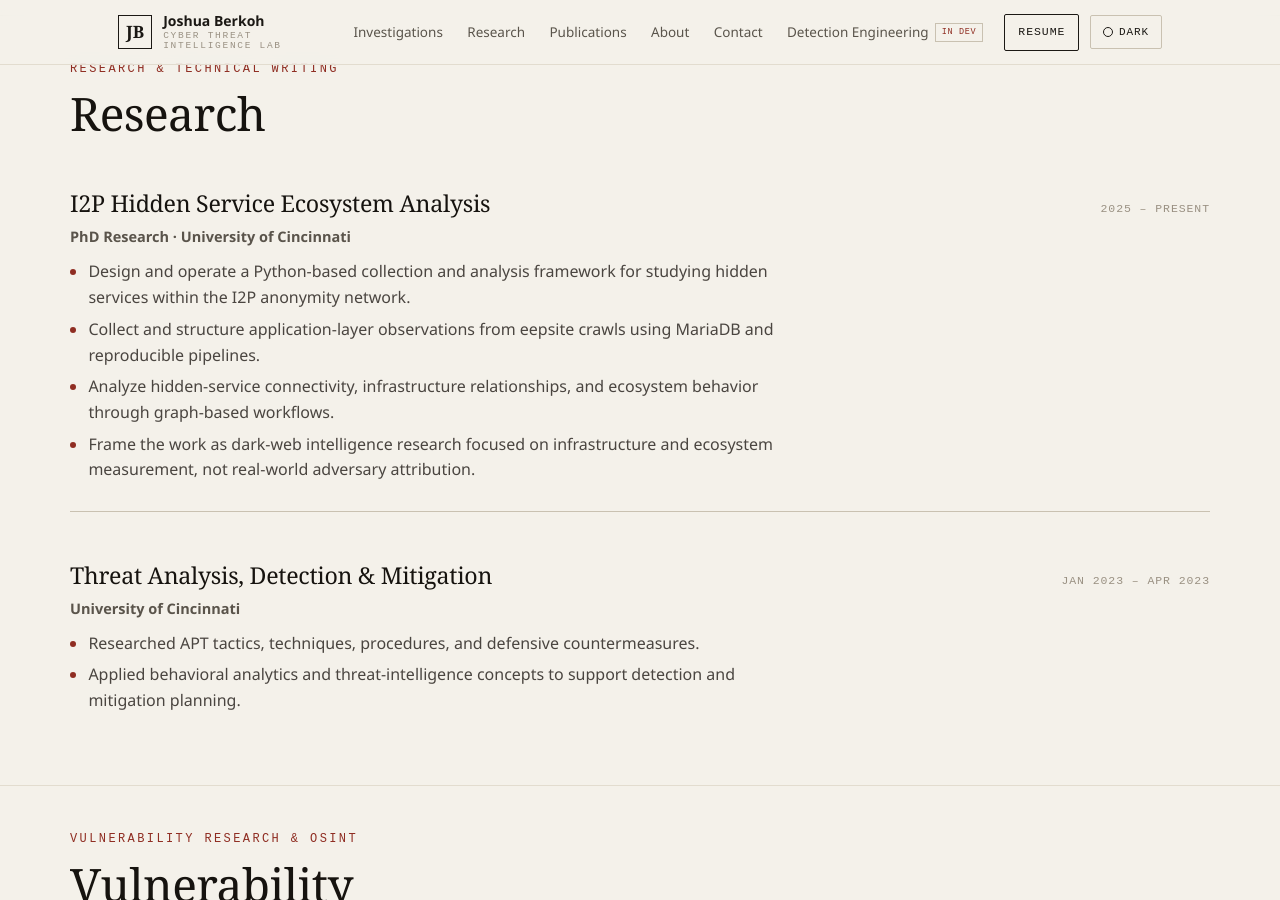
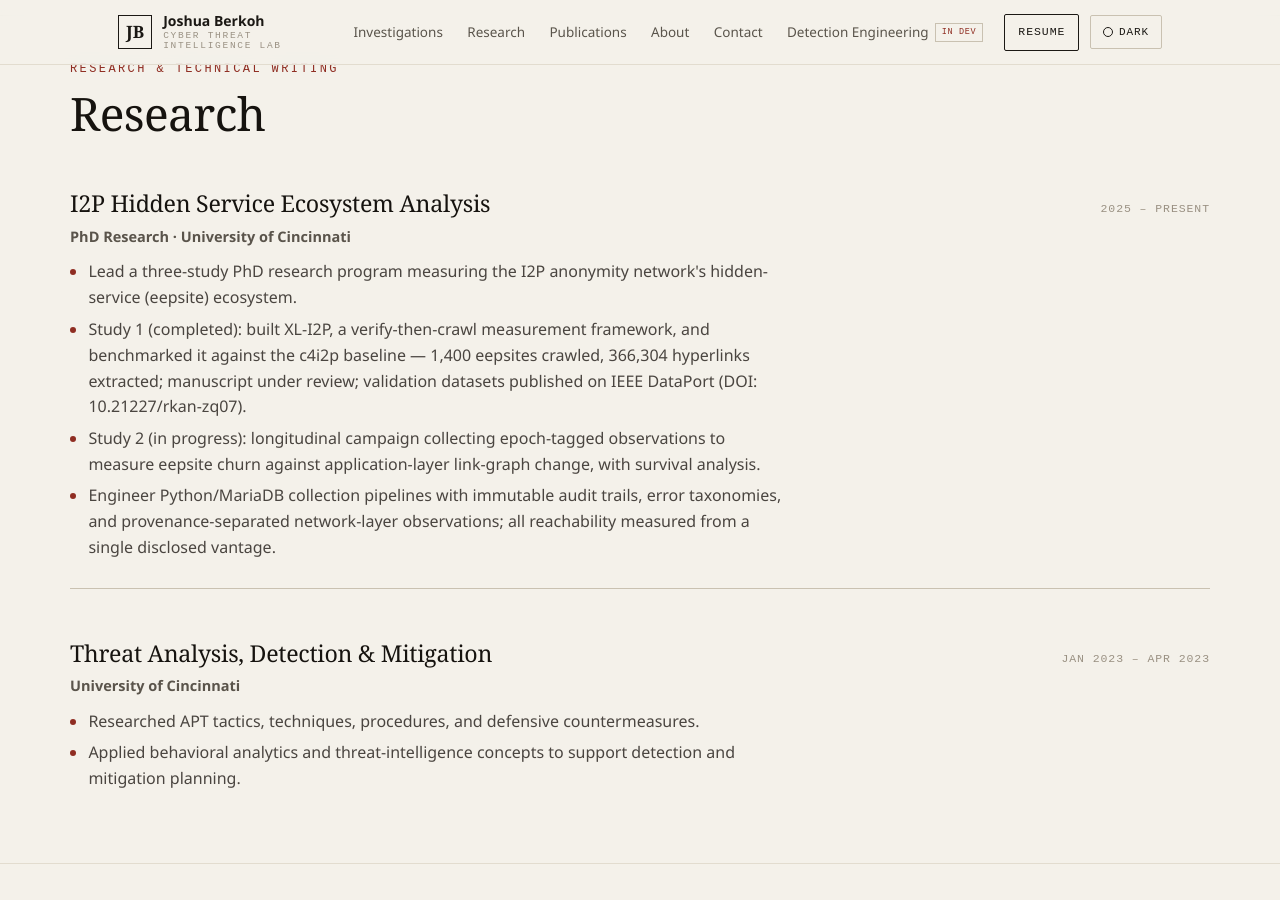
Before and after one commit to joshberk/joshberk.github.io, a Jekyll site: the page built from resume.md, in a window 1280 px wide and 900 px high, scrolled down 3497 px. Built offline with Jekyll 4.4.1, drawn with Linux system fonts in a browser that asks for light colours; some of the changed text lies outside the part shown.

Commit message:
Resume: rewrite research section around three-study program with quantified results

```diff
--- a/resume.md
+++ b/resume.md
@@ -43,7 +43,7 @@ description: "Resume of Joshua Offe Berkoh — cyber threat intelligence, threat
     </div>
     <div class="summary-card">
       <h3>Dark-Web Research</h3>
-      <p>I2P hidden-service discovery, infrastructure mapping, ecosystem analysis, graph analysis, and Python / MariaDB workflows.</p>
+      <p>I2P hidden-service measurement, longitudinal churn analysis, link-graph analysis, and Python / MariaDB workflows.</p>
     </div>
     <div class="summary-card">
       <h3>Technical Tooling</h3>
@@ -167,10 +167,10 @@ description: "Resume of Joshua Offe Berkoh — cyber threat intelligence, threat
         <p class="resume-dates">2025 – Present</p>
       </div>
       <ul class="resume-bullets">
-        <li>Design and operate a Python-based collection and analysis framework for studying hidden services within the I2P anonymity network.</li>
-        <li>Collect and structure application-layer observations from eepsite crawls using MariaDB and reproducible pipelines.</li>
-        <li>Analyze hidden-service connectivity, infrastructure relationships, and ecosystem behavior through graph-based workflows.</li>
-        <li>Frame the work as dark-web intelligence research focused on infrastructure and ecosystem measurement, not real-world adversary attribution.</li>
+        <li>Lead a three-study PhD research program measuring the I2P anonymity network's hidden-service (eepsite) ecosystem.</li>
+        <li>Study 1 (completed): built XL-I2P, a verify-then-crawl measurement framework, and benchmarked it against the c4i2p baseline — 1,400 eepsites crawled, 366,304 hyperlinks extracted; manuscript under review; validation datasets published on IEEE DataPort (DOI: 10.21227/rkan-zq07).</li>
+        <li>Study 2 (in progress): longitudinal campaign collecting epoch-tagged observations to measure eepsite churn against application-layer link-graph change, with survival analysis.</li>
+        <li>Engineer Python/MariaDB collection pipelines with immutable audit trails, error taxonomies, and provenance-separated network-layer observations; all reachability measured from a single disclosed vantage.</li>
       </ul>
     </article>
 
```
